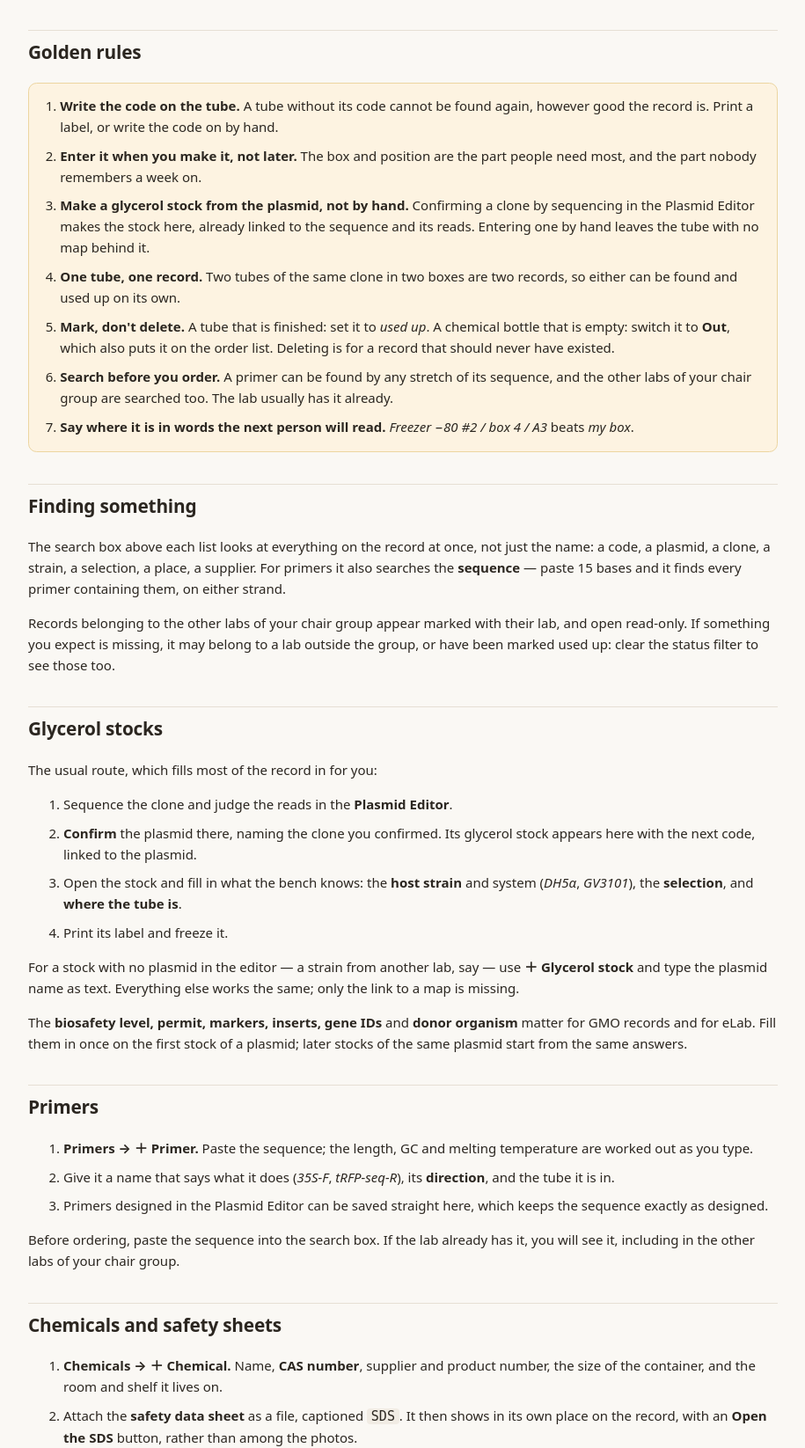
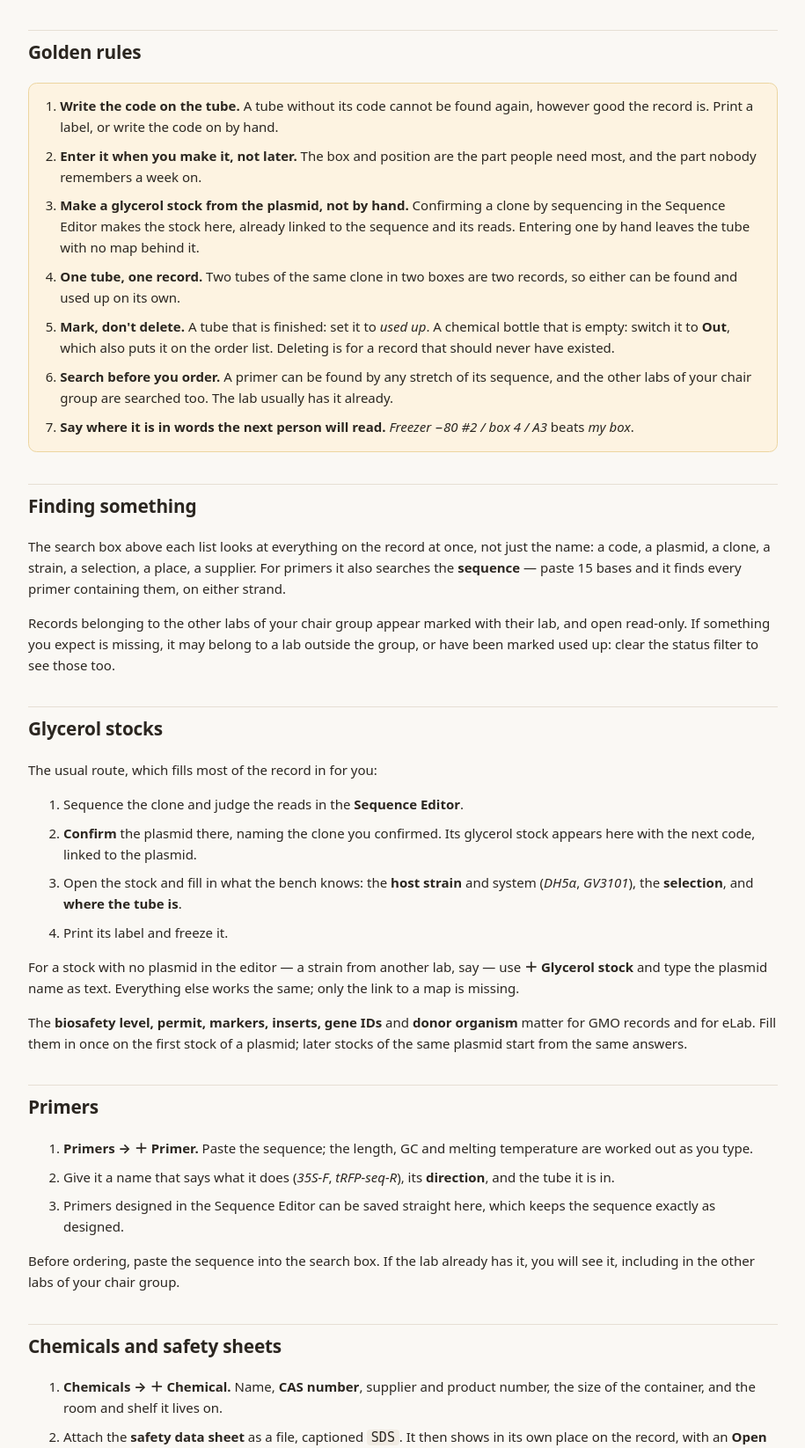
Before and after one commit to Gardiner-Lab/lab-stocks, a Flask app: page /help in a window 1280 px wide. Shown: the part 357-2003 px from the top of the page at 88% size, without its empty margins (182-1097 px from the left). Run offline with Flask 3, Linux system fonts and the light colour scheme; parts of the project's set-up code (start-up, migrations or seed data) failed here and were passed over.

Commit message:
Release 0.19.1: the Plasmid Editor is now the Sequence Editor
Every mention and link to that tool follows its new name. Nothing else
changes: it is at the same address, and records and links are untouched.

Co-Authored-By: Claude Opus 5 <noreply@anthropic.com>

```diff
--- a/app/api.py
+++ b/app/api.py
@@ -359,7 +359,7 @@ def elab_import_glycerol(person):
     """
     Brings these Glycerol Stock samples over from eLab as glycerol stocks, each linked to its sample: its
     fields as eLab has them, its place in eLab's storage, and linked to the plasmid of its name in the
-    Plasmid Editor, when there is exactly one this person may open.
+    Sequence Editor, when there is exactly one this person may open.
     """
     lab = _elab_admin_lab(person)
     wanted = {int(i) for i in (_body().get('ids') or []) if str(i).isdigit()}
--- a/app/elab.py
+++ b/app/elab.py
@@ -422,7 +422,7 @@ def _lines(*parts) -> str:
 
 
 def _plasmids(ids: List[str]) -> Dict[str, str]:
-    """The sequences of these plasmids in the Plasmid Editor's library (read only): id -> sequence."""
+    """The sequences of these plasmids in the Sequence Editor's library (read only): id -> sequence."""
     from app.sources import _read
     ids = [i for i in set(ids) if i]
     if not ids:
--- a/app/main.py
+++ b/app/main.py
@@ -2,7 +2,7 @@
 Lab Stocks: Trellis Tools' glycerol stocks, primers, chemicals and antibodies, and the order list.
 
 Glycerol stocks, numbered per lab and linked to the plasmid they hold (made
-when a plasmid is confirmed by sequencing in the Plasmid Editor); primers with
+when a plasmid is confirmed by sequencing in the Sequence Editor); primers with
 their sequences, Tm and where the tube is; storage, labels with QR codes, and
 links from the notebook.
 """
@@ -11,7 +11,7 @@ import os
 
 from flask import Flask, redirect, render_template, request
 
-APP_VERSION = '0.19.0'
+APP_VERSION = '0.19.1'
 SOFOS_URL = ('https://uusofos.itis.software/default.aspx#ViewID=BOInformationPortal_ListView'
              '&ObjectClassName=GROS.Module.ExtensionModules.Intranet.BOInformationPortal')
 CHEMWATCH_URL = 'https://jr.chemwatch.net/chemwatch.web/'
--- a/app/records.py
+++ b/app/records.py
@@ -660,7 +660,7 @@ def update(person: Person, kind: str, ident: str, data: dict) -> Optional[str]:
         from app import sources
         found = sources.plasmid(person, fields['plasmid_id'])
         if found['state'] != 'open':
-            raise ValueError("That plasmid is not in the Plasmid Editor's library, or is not one you may open")
+            raise ValueError("That plasmid is not in the Sequence Editor's library, or is not one you may open")
         fields['plasmid_id'], fields['plasmid_name'] = found['id'], found['name']
     elif kind == 'glycerol' and 'plasmid_id' in fields:
         fields.pop('plasmid_id')            # a link is changed, not taken away
--- a/app/sources.py
+++ b/app/sources.py
@@ -1,7 +1,7 @@
 """
 What Lab Stocks reads from the other tools, never changing it.
 
-    Plasmids        from the Plasmid Editor's library: the plasmid a glycerol
+    Plasmids        from the Sequence Editor's library: the plasmid a glycerol
                     stock holds; a plasmid opens in the editor.
     Notebook pages  that link to a glycerol stock or primer (data-stock="GL-G-0042"),
                     shown on that record to whoever may open the page.
--- a/app/templates/about.html
+++ b/app/templates/about.html
@@ -87,7 +87,7 @@
     <section id="together">
         <h2>With the other tools</h2>
         <ul>
-            <li><b>Plasmid Editor.</b> Confirming a plasmid by sequencing makes its glycerol stock here, with the
+            <li><b>Sequence Editor.</b> Confirming a plasmid by sequencing makes its glycerol stock here, with the
                 next number. A stock links back to the plasmid, so you can open its map and its reads from the
                 tube; the editor can tell you which of the lab's primers bind a plasmid.</li>
             <li><b>Lab Notebook.</b> Type <code>@</code> in a page to link a stock. The stock then lists the pages
--- a/app/templates/help.html
+++ b/app/templates/help.html
@@ -44,7 +44,7 @@
             <li><b>Enter it when you make it, not later.</b> The box and position are the part people need most,
                 and the part nobody remembers a week on.</li>
             <li><b>Make a glycerol stock from the plasmid, not by hand.</b> Confirming a clone by sequencing in
-                the Plasmid Editor makes the stock here, already linked to the sequence and its reads. Entering
+                the Sequence Editor makes the stock here, already linked to the sequence and its reads. Entering
                 one by hand leaves the tube with no map behind it.</li>
             <li><b>One tube, one record.</b> Two tubes of the same clone in two boxes are two records, so either
                 can be found and used up on its own.</li>
@@ -73,7 +73,7 @@
         <h2>Glycerol stocks</h2>
         <p>The usual route, which fills most of the record in for you:</p>
         <ol class="steps">
-            <li>Sequence the clone and judge the reads in the <b>Plasmid Editor</b>.</li>
+            <li>Sequence the clone and judge the reads in the <b>Sequence Editor</b>.</li>
             <li><b>Confirm</b> the plasmid there, naming the clone you confirmed. Its glycerol stock appears
                 here with the next code, linked to the plasmid.</li>
             <li>Open the stock and fill in what the bench knows: the <b>host strain</b> and system
@@ -95,7 +95,7 @@
                 out as you type.</li>
             <li>Give it a name that says what it does (<i>35S-F</i>, <i>tRFP-seq-R</i>), its <b>direction</b>, and
                 the tube it is in.</li>
-            <li>Primers designed in the Plasmid Editor can be saved straight here, which keeps the sequence
+            <li>Primers designed in the Sequence Editor can be saved straight here, which keeps the sequence
                 exactly as designed.</li>
         </ol>
         <p>Before ordering, paste the sequence into the search box. If the lab already has it, you will see it,
@@ -196,7 +196,7 @@
         <ul>
             <li>In a <b>Lab Notebook</b> page, type <code>@</code> and pick a stock to link it. The stock then lists
                 every page that mentions it, under <i>Mentioned in</i>.</li>
-            <li>A glycerol stock's <b>plasmid</b> opens in the Plasmid Editor, with its map and its sequencing
+            <li>A glycerol stock's <b>plasmid</b> opens in the Sequence Editor, with its map and its sequencing
                 reads.</li>
             <li>From a plasmid, the <b>Seed Bank</b> shows the lines made with it, their seeds and plants.</li>
         </ul>
```
Also changed, not shown: app/static/js/stocks.js (+9 -9 lines), CHANGELOG.md, README.md, app/static/trellis/editor.svg.
